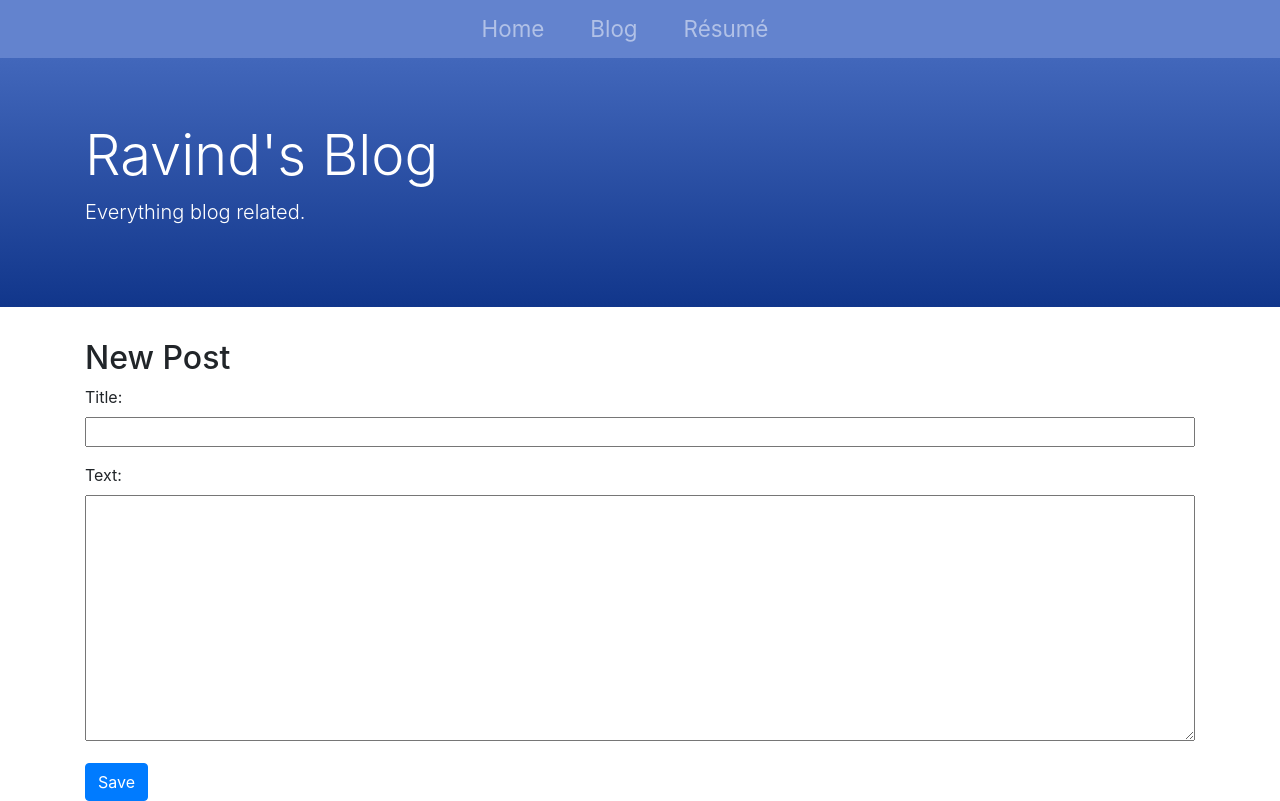
After one commit to RavindTumber/bridging-cwk, a Django app: page /blog/new/ in a window 1280 px wide. The commit adds this page. Run offline with Django 3.2, Linux system fonts and the light colour scheme; some libraries are stand-ins or nearby versions.

Commit message:
Started to add forms to blog model

```diff
--- /dev/null
+++ b/blog/forms.py
@@ -0,0 +1,9 @@
+from django import forms
+
+from .models import Post
+
+class PostForm(forms.ModelForm):
+
+    class Meta:
+        model = Post # Post model to be used for this form
+        fields = ('title', 'text',)
--- /dev/null
+++ b/blog/templates/blog/post_edit.html
@@ -0,0 +1,20 @@
+{% extends 'landing/base.html' %}
+
+{% block content %}
+    <div class="jumbotron jumbotron-fluid text-white">
+        <div class="container">
+            <h1 class="display-4">Ravind's Blog</h1>
+            <p class="lead">Everything blog related.</p>
+        </div>
+    </div>
+
+    <div class="container">
+        <h2>New Post</h2>
+        <form method="POST" class="post-form">
+            {% csrf_token %}
+            {{ form.as_p }}
+            <button class="btn btn-primary" type="submit">Save</button>
+        </form>
+    </div>
+
+{% endblock %}
--- a/blog/templates/blog/post_list.html
+++ b/blog/templates/blog/post_list.html
@@ -15,6 +15,8 @@
         </div>
 
         <div class="container">
+            <a href="{% url 'blog:post_new' %}">Add Post</a>
+
             {% for post in posts %}
                 <div class="card">
                     <div class="card-body">
--- a/blog/urls.py
+++ b/blog/urls.py
@@ -7,4 +7,5 @@ app_name = 'blog'
 urlpatterns = [
     path('', views.post_list, name='post_list'),
     path('<int:pk>/', views.post_detail, name='post_detail'),
+    path('new/', views.post_new, name='post_new')
 ]
--- a/blog/views.py
+++ b/blog/views.py
@@ -1,6 +1,9 @@
 from django.shortcuts import render, get_object_or_404
 from django.utils import timezone
+from django.shortcuts import redirect
+
 from . models import Post
+from . forms import PostForm
 
 def post_list(request):
     posts = Post.objects.filter(published_date__lte=timezone.now()).order_by('published_date')
@@ -9,3 +12,17 @@ def post_list(request):
 def post_detail(request, pk):
     post = get_object_or_404(Post, pk=pk)
     return render(request, 'blog/post_detail.html', {'post': post, 'blog_page': 'active'})
+
+def post_new(request):
+    if request.method == "POST":
+        form = PostForm(request.POST)
+        if form.is_valid:
+            post = form.save(commit=False)
+            post.author = request.user
+            post.published_date = timezone.now()
+            post.save()
+            return redirect('blog:post_detail', pk=post.pk)
+    else:
+        form = PostForm()
+
+    return render(request, 'blog/post_edit.html', {'form': form})
--- a/landing/static/style.css
+++ b/landing/static/style.css
@@ -14,6 +14,10 @@
     );
 }
 
+.post-form textarea, .post-form input {
+    width: 100%;
+}
+
 i.far,
 i.fab {
     color: #6383CE;
```
Also changed, not shown: cv/tests.py (+8 -0 lines).
